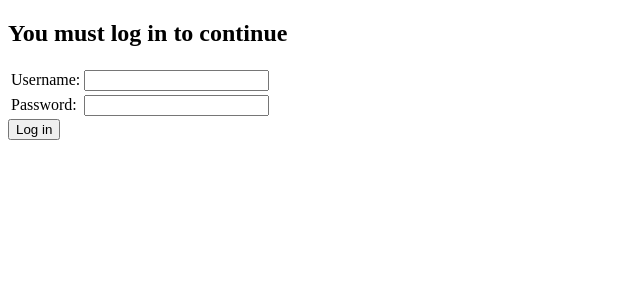
After one commit to CDAT/usage, a Django app: page /log/ in a window 1280 px wide. The commit adds this page. Shown: the top 300 px of the page, without its empty margins (0-640 px from the left). Run offline with Django 3.2, Linux system fonts and the light colour scheme; parts of the project's set-up code (start-up, migrations or seed data) failed here and were passed over.

Commit message:
Added functioning log-in page for usage view. Changed how URLs are resolved. visit <hostname>/log to log-in. This will redirect you to <hostname>/log/show. If they try going straight to /log/show, it will redirect them to /log

```diff
--- /dev/null
+++ b/app/templates/authentication_page.html
@@ -0,0 +1,34 @@
+<!DOCTYPE html>
+<html language="en">
+    <head>
+        <title>Please log in</title>
+    </head>
+    <body>
+        <h2>You must log in to continue</h2>
+
+        {% if error_message %}<p><strong><font color="#ff0000">{{ error_message }}</font></strong></p>{% endif %}
+
+        <form action="/log/show/" method="post">
+        {% csrf_token %}
+        <table border="0">
+            <tr>
+                <td>
+                    <label for="username">Username:</label>
+                </td>
+                <td>
+                    <input type="text" name="username" id="username" /><br/>
+                </td>
+            </tr>
+            <tr>
+                <td>
+                    <label for="password">Password:<label>
+                </td>
+                <td>
+                    <input type="password" name="password" id="password" /><br/>
+                </td>
+            </tr>
+        </table>
+        <input type="submit" value="Log in"/>
+        </form>
+    </body>
+</html>
--- a/app/templates/showlog.html
+++ b/app/templates/showlog.html
@@ -27,7 +27,7 @@
                     <td>{{access.action.name}}</td>
                 </tr>
                 {% endfor %}
+            </table>
         </center>
-</table>
     </body>
 </html>
--- /dev/null
+++ b/app/urls.py
@@ -0,0 +1,8 @@
+from django.conf.urls import patterns, include, url
+from django.views.generic import DetailView, ListView
+
+urlpatterns = patterns('app.views',
+    url(r'^$','show_authentication_page'),
+    url(r'^show/$','showlog'),
+    url(r'^add/$', 'insertlog'),
+)
--- a/app/views.py
+++ b/app/views.py
@@ -1,8 +1,8 @@
-# Create your views here.
 import sys
 sys.path.append('app/scripts')
-from django.http import HttpResponse
-from django.template import Context, loader
+from django.http import HttpResponse, HttpResponseRedirect
+from django.shortcuts import render_to_response, get_object_or_404
+from django.template import Context, loader, RequestContext
 from django.utils import simplejson
 #import  sample_plot_function as spf
 from models import *
@@ -13,26 +13,42 @@ from django.contrib.auth import authenticate, login
 def hello(request):
     return HttpResponse("Hello World")
 
+def show_authentication_page(request):
+    return render_to_response('authentication_page.html', {
+    }, context_instance=RequestContext(request))
+
 def showlog(request):
-    username = request.POST['username']
-    password = request.POST['password']
+    try:
+        username = request.POST['username']
+        password = request.POST['password']
+    except:
+        # Either no username or no password supplied. They tried skipping the login and going
+        # straight to the results!
+        return HttpResponseRedirect('/log/')
+
+    # try logging in
     user = authenticate(username=username, password=password)
-    if user is not None:
-        if user.is_active:
-            login(request, user)
-            # Redirect to a success page.
-        else:
-            # Return a 'disabled account' error message
-	    pass
+
+    # Invalid login
+    if user is None:
+        return render_to_response('authentication_page.html', {
+            'error_message': "Invalid username or password. Please try again.",
+        }, context_instance=RequestContext(request))
+    # De-activated user
+    elif not user.is_active:
+        return render_to_response('authentication_page.html', {
+            'error_message': "The account you are trying ot use has been disabled.<br/>Please contact a system administrator.",
+        }, context_instance=RequestContext(request))
+    # Valid login, active user
     else:
-        # Return an 'invalid login' error message.
-	pass
-    t=loader.get_template("templates/showlog.html")
-    domain_list=Domains.objects.all()
-    allaccess_list=Access.objects.all().order_by('-date')
-    access_list=allaccess_list[:200]
-    c=Context({'domain_list':domain_list,'access_list':access_list})
-    return HttpResponse(t.render(c))
+        login(request, user)
+        domain_list=Domains.objects.all()
+        allaccess_list=Access.objects.all().order_by('-date')
+        access_list=allaccess_list[:200]
+        return render_to_response('showlog.html', {
+            'domain_list': domain_list,
+            'access_list': access_list,
+        }, context_instance=RequestContext(request))
 
 def insertlog(request,username,platform,source,action):
     ip=request.META['REMOTE_ADDR']
--- a/live/urls.py
+++ b/live/urls.py
@@ -11,9 +11,10 @@ urlpatterns = patterns('',
     # Examples:
     # url(r'^$', 'uvcdat_live.views.home', name='home'),
     ('^visual/$', hello),
+    url(r'^log/', include('app.urls')),
     #('^boxfill$', boxfill),
-    ('^doutriaux1/log$', showlog),
-    ('^(?P<username>.*)/(?P<platform>.*)/(?P<source>uvcdat|cdat|search|bldcnf|bldcmk)/(?P<action>.*)$',insertlog),
+    #('^doutriaux1/log$', showlog),
+    #('^(?P<username>.*)/(?P<platform>.*)/(?P<source>uvcdat|cdat|search|bldcnf|bldcmk)/(?P<action>.*)$',insertlog),
 
     # Uncomment the admin/doc line below to enable admin documentation:
     # url(r'^admin/doc/', include('django.contrib.admindocs.urls')),
```
Lines whose indentation alone changed are shown as unchanged.
